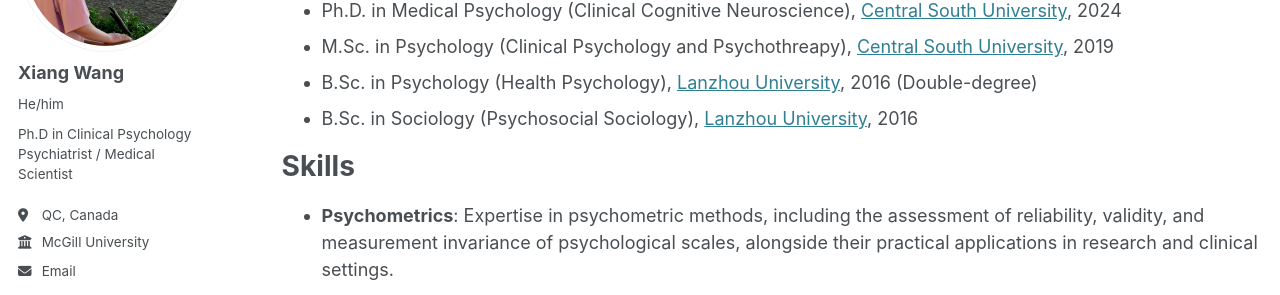
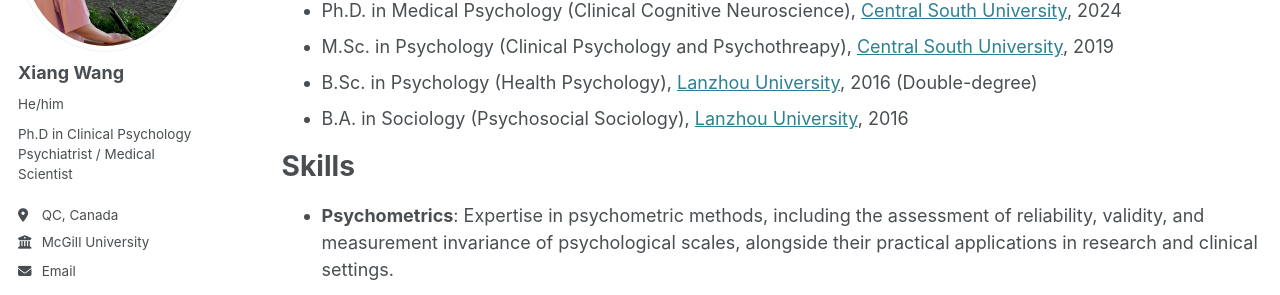
Before and after one commit to Xiang-Wangs/xiang-wangs.github.io, a Jekyll site: the page built from _pages/cv.md, in a window 1280 px wide and 900 px high. Shown: the part 239-534 px from the top of the window. Built offline with Jekyll 4.4.1, drawn with Linux system fonts in a browser that asks for light colours; some web fonts are replaced.

Commit message:
Update cv.md

```diff
--- a/_pages/cv.md
+++ b/_pages/cv.md
@@ -14,7 +14,7 @@ redirect_from:
 * Ph.D. in Medical Psychology (Clinical Cognitive Neuroscience), [Central South University](https://en.csu.edu.cn/), 2024
 * M.Sc. in Psychology (Clinical Psychology and Psychothreapy), [Central South University](https://en.csu.edu.cn/), 2019
 * B.Sc. in Psychology (Health Psychology), [Lanzhou University](https://en.lzu.edu.cn/), 2016 (Double-degree)
-* B.Sc. in Sociology (Psychosocial Sociology), [Lanzhou University](https://en.lzu.edu.cn/), 2016
+* B.A. in Sociology (Psychosocial Sociology), [Lanzhou University](https://en.lzu.edu.cn/), 2016
 
 # Skills
 * <strong>Psychometrics</strong>: Expertise in psychometric methods, including the assessment of reliability, validity, and measurement invariance of psychological scales, alongside their practical applications in research and clinical settings.
```
